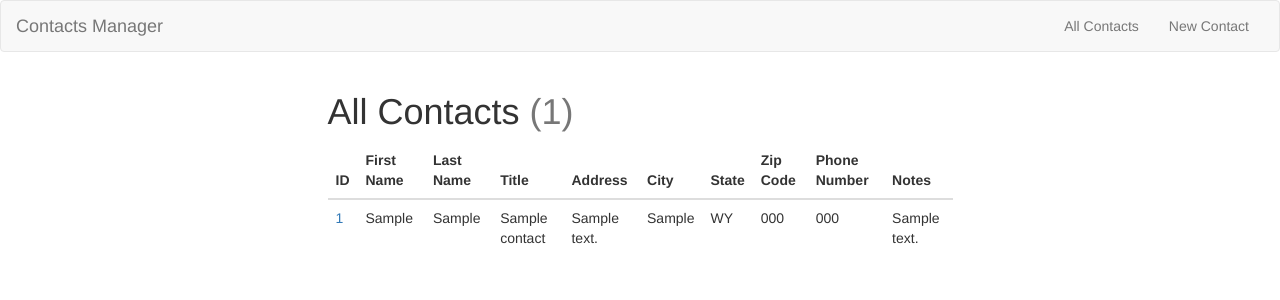
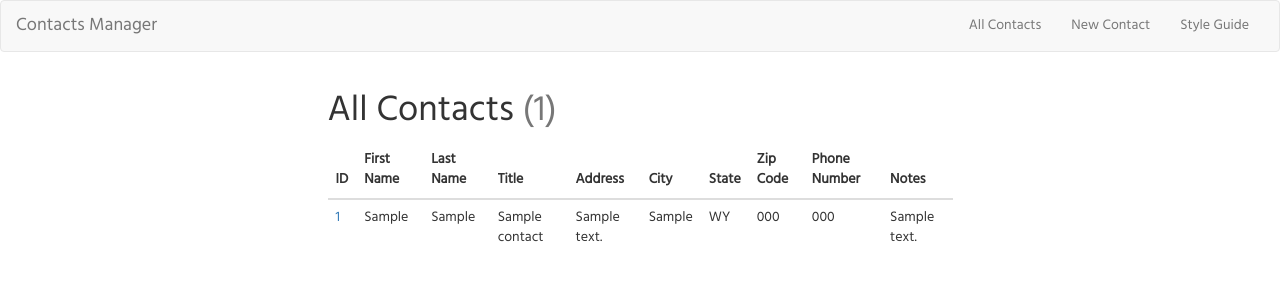
Before and after one commit to alexisbarnes/contact-manager, a PHP site: page / in a window 1280 px wide. Shown: the top 300 px of the page. Run offline with PHP 8.4, Linux system fonts and the light colour scheme; tables that the repository leaves empty or names only in its code hold one stand-in row (values such as "Sample post"); some libraries are stand-ins or nearby versions.

Commit message:
Added style.php and font-family.

```diff
--- a/css/style.css
+++ b/css/style.css
@@ -1,3 +1,8 @@
+/*---GLOBAL STYLES---*/
+body {
+  font-family: 'Hind', sans-serif;
+}
+
 .container {
   padding-top: 20px;
 }
--- a/header.php
+++ b/header.php
@@ -14,7 +14,9 @@
 
     <!-- bootstrap -->
     <link rel="stylesheet" href="https://maxcdn.bootstrapcdn.com/bootstrap/3.3.7/css/bootstrap.min.css">
+    <link href="https://fonts.googleapis.com/css?family=Hind" rel="stylesheet">
     <link rel="stylesheet" href="/css/style.css">
+
   </head>
 
   <body>
@@ -37,6 +39,7 @@
           <ul class="nav navbar-nav navbar-right">
             <li><a href="/index.php">All Contacts</a></li>
             <li><a href="/new.php">New Contact</a></li>
+            <li><a href="/style.php">Style Guide</a></li>
           </ul>
         </div><!-- /.navbar-collapse -->
       </div><!-- /.container-fluid -->
```
Also changed, not shown: style.php (added, +12 -0 lines).
